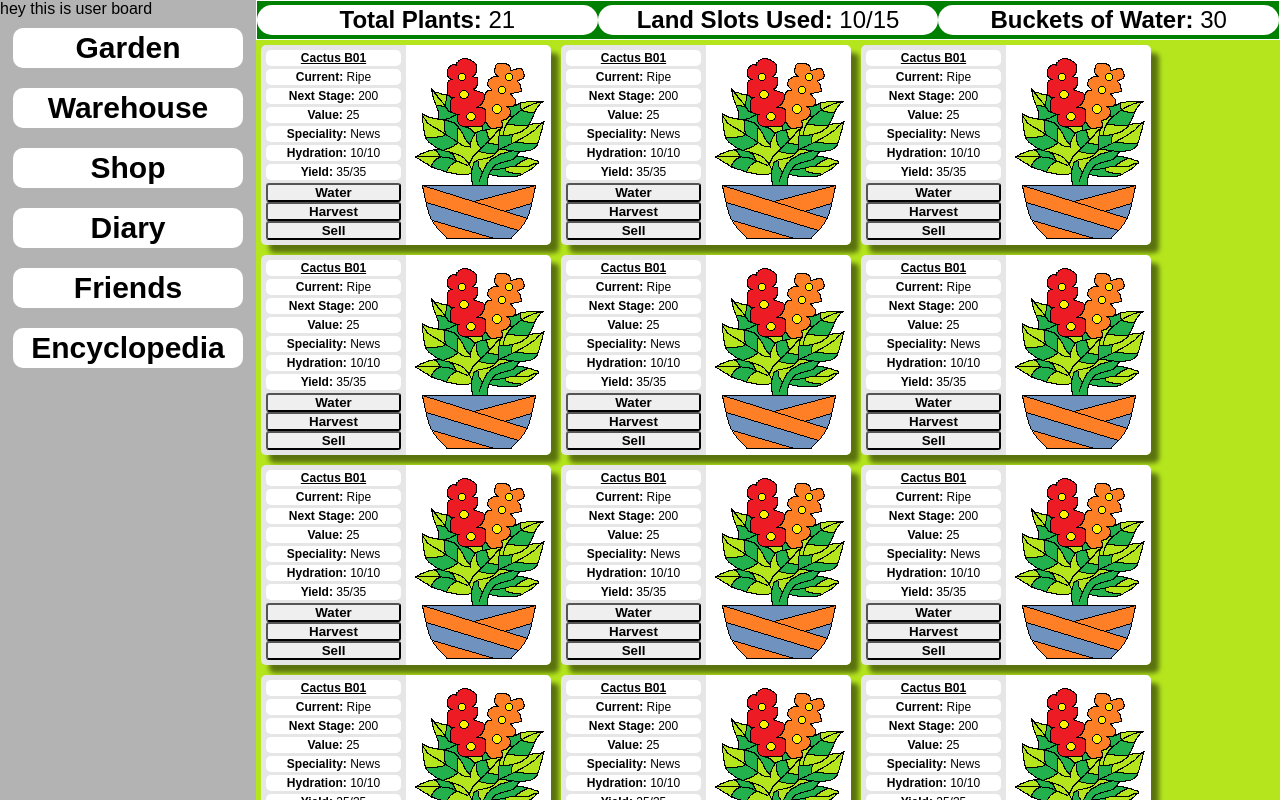
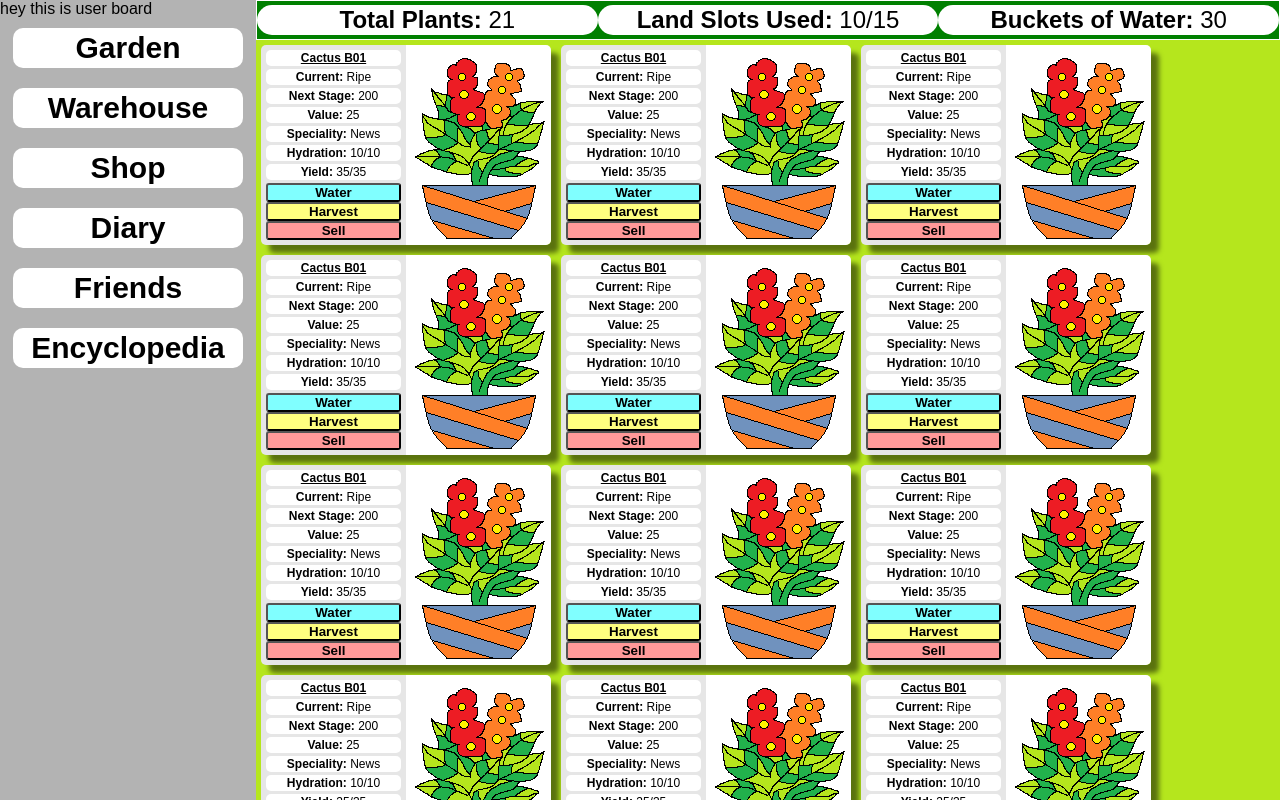
Before and after one commit to glv1at118/botanica-client, a React (Create React App) app: page /playground/garden in a window 1280 px wide. Built offline with nearby package versions, Linux system fonts and the light colour scheme.

Commit message:
minor changes

```diff
--- a/src/components/PlantCard.jsx
+++ b/src/components/PlantCard.jsx
@@ -13,9 +13,9 @@ export default class PlantCard extends React.Component {
                     <div className="textInfo"><b>Speciality:</b> News</div>
                     <div className="textInfo"><b>Hydration:</b> 10/10</div>
                     <div className="textInfo"><b>Yield:</b> 35/35</div>
-                    <button className="operateBtn"><b>Water</b></button><br />
-                    <button className="operateBtn"><b>Harvest</b></button><br />
-                    <button className="operateBtn"><b>Sell</b></button><br />
+                    <button className="operateBtn water"><b>Water</b></button><br />
+                    <button className="operateBtn harvest"><b>Harvest</b></button><br />
+                    <button className="operateBtn sell"><b>Sell</b></button><br />
                 </div>
                 <div className="plantImg">
                     <div className="plantBody">
--- a/src/styles/plantcard.css
+++ b/src/styles/plantcard.css
@@ -41,6 +41,18 @@
     outline: none;
 }
 
+.plantcard .plantInfo .water {
+    background-color: #80ffff;
+}
+
+.plantcard .plantInfo .harvest {
+    background-color: #ffff80;
+}
+
+.plantcard .plantInfo .sell {
+    background-color: #ff9999;
+}
+
 .plantcard .plantInfo .operateBtn:active {
     color: orangered;
 }
```
Also changed, not shown: src/redux/actions.js (added), src/redux/initialState.js (added), src/redux/reducers.js (added), src/redux/store.js (added).
